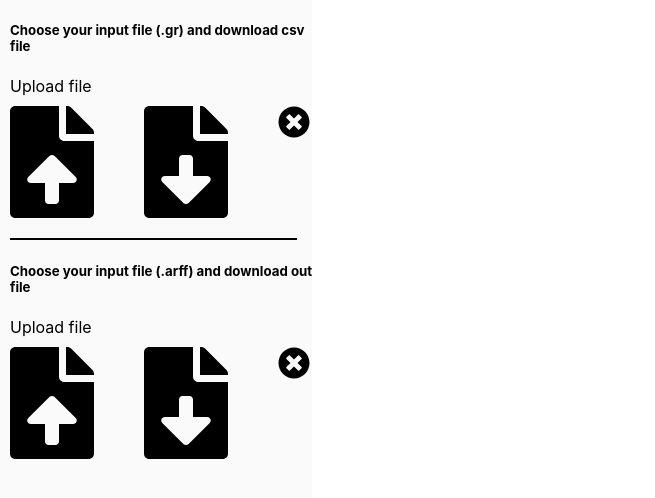
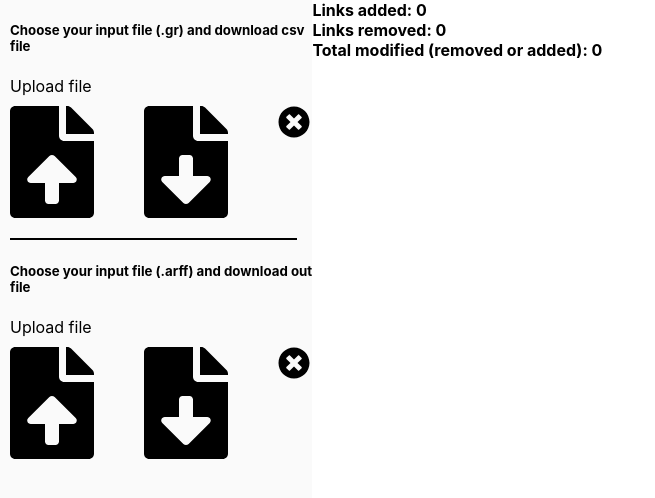
Before and after one commit to Melosid/graphconverts, a React (Create React App) app: page / in a window 1280 px wide. Shown: the top 498 px of the page, without its empty margins (0-655 px from the left). Built offline with nearby package versions, Linux system fonts and the light colour scheme.

Commit message:
added count of link modifications

```diff
--- a/src/App.js
+++ b/src/App.js
@@ -23,6 +23,10 @@ const App = () => {
   const [initMatrix, setInitMatrix] = useState();
   const [finalMatrix, setFinalMatrix] = useState();
   const [differenceMatrix, setDifferenceMatrix] = useState();
+
+  const [linksRemoved, setLinksRemoved] = useState(0)
+  const [linksAdded, setLinksAdded] = useState(0)
+  const [linksModified, setLinksModified] = useState(0)
 
   //
   //Extract text from .gr file and save it when .gr becomes available
@@ -189,13 +193,26 @@ const App = () => {
       }
     });
 
+    let addCount = 0
+    let removeCount = 0
+
     for (let z = 0; z < dimensionNodes; z++) {
       for (let x = 0; x < dimensionNodes; x++) {
         if (initMatrix[z][x] !== finalMatrix[z][x]) {
           matrix[z][x] = 1;
+          if (initMatrix[z][x] === 0 && finalMatrix[z][x] === 1) {
+            addCount++
+          }
+          if (initMatrix[z][x] === 1 && finalMatrix[z][x] === 0) {
+            removeCount++
           }
         }
       }
+    }
+    console.log("added and removed " + addCount + "  " + removeCount);
+    setLinksAdded(addCount)
+    setLinksRemoved(removeCount)
+    setLinksModified(addCount + removeCount)
     console.log("difference matrix", matrix);
     setDifferenceMatrix(matrix);
   }, [finalMatrix]);
@@ -317,6 +334,9 @@ const App = () => {
               setInputFile(undefined);
               setTextOfInputFile(undefined);
               setCsvFile(undefined);
+              setLinksAdded(0)
+              setLinksRemoved(0)
+              setLinksModified(0)
               document.getElementById("grUpload").value = null;
             }}
           />
@@ -388,13 +408,18 @@ const App = () => {
               setArffFile(undefined);
               setTextofArffFile(undefined);
               setOutputFile(undefined);
+              setLinksAdded(0)
+              setLinksRemoved(0)
+              setLinksModified(0)
               document.getElementById("arffUpload").value = null;
             }}
           />
         </div>
       </div>
-      <div style={{ width: "100%", height: "100vh" }}>
-        {/* <svg ref={svgEl} style={{ width: "100%", height: "100%" }}></svg> */}
+      <div style={{ display: 'flex', flexDirection: "column", width: "100%", height: "100vh" }}>
+        <text style={{ fontWeight: 'bold' }}>{`Links added: ${linksAdded}`}</text>
+        <text style={{ fontWeight: 'bold' }}>{`Links removed: ${linksRemoved}`}</text>
+        <text style={{ fontWeight: 'bold' }}>{`Total modified (removed or added): ${linksModified}`}</text>
       </div>
     </div>
   );
```
Also changed, not shown: 1 other file (tests, documents, lock files or other folders). Lines whose indentation alone changed are shown as unchanged.
